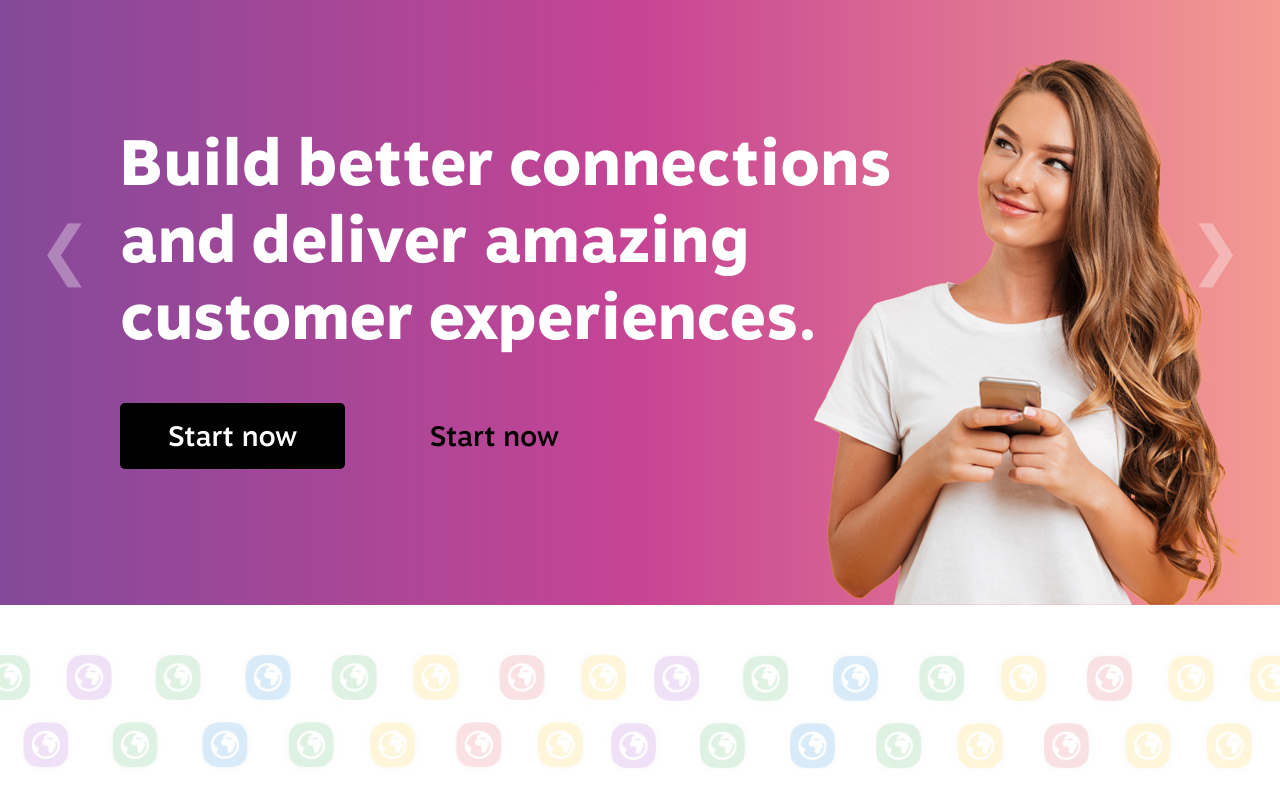
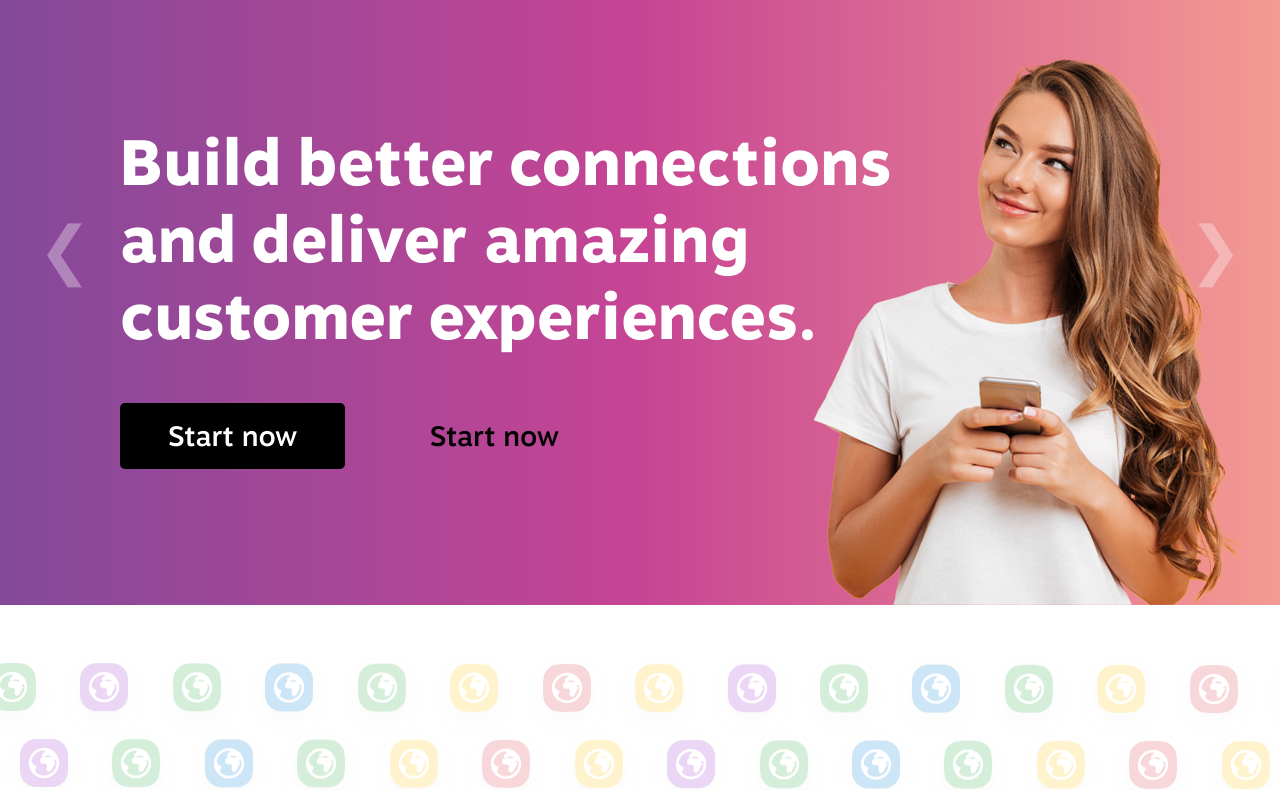
Before and after one commit to SkorczanFFF/WebArray, a plain HTML site: page index.html in a window 1280 px wide. Shown: the part 171-961 px from the top of the page. Drawn offline with Linux system fonts and the light colour scheme.

Commit message:
added first globe section

```diff
--- a/index.html
+++ b/index.html
@@ -65,7 +65,63 @@
 
   <!-- CONTENT -->
   <section class="content">
-    <img class="globes" src="./assets/img/globes.jpg">
+    <div class="globes">
+      <div class="globes__row globes-moved">
+        <img src="./assets/img/icon_green.png" alt="globe" class="globe" />
+        <img src="./assets/img/icon_violet.png" alt="globe" class="globe" />
+        <img src="./assets/img/icon_green.png" alt="globe" class="globe" />
+        <img src="./assets/img/icon_blue.png" alt="globe" class="globe" />
+        <img src="./assets/img/icon_green.png" alt="globe" class="globe" />
+        <img src="./assets/img/icon_yellow.png" alt="globe" class="globe" />
+        <img src="./assets/img/icon_red.png" alt="globe" class="globe" />
+        <img src="./assets/img/icon_yellow.png" alt="globe" class="globe" />
+        <img src="./assets/img/icon_violet.png" alt="globe" class="globe" />
+        <img src="./assets/img/icon_green.png" alt="globe" class="globe" />
+        <img src="./assets/img/icon_blue.png" alt="globe" class="globe" />
+        <img src="./assets/img/icon_green.png" alt="globe" class="globe" />
+        <img src="./assets/img/icon_yellow.png" alt="globe" class="globe" />
+        <img src="./assets/img/icon_red.png" alt="globe" class="globe" />
+        <img src="./assets/img/icon_yellow.png" alt="globe" class="globe" />
+        <img src="./assets/img/icon_yellow.png" alt="globe" class="globe" />
+        <img src="./assets/img/icon_green.png" alt="globe" class="globe" />
+        <img src="./assets/img/icon_violet.png" alt="globe" class="globe" />
+        <img src="./assets/img/icon_green.png" alt="globe" class="globe" />
+        <img src="./assets/img/icon_blue.png" alt="globe" class="globe" />
+        <img src="./assets/img/icon_green.png" alt="globe" class="globe" />
+        <img src="./assets/img/icon_yellow.png" alt="globe" class="globe" />
+        <img src="./assets/img/icon_red.png" alt="globe" class="globe" />
+        <img src="./assets/img/icon_green.png" alt="globe" class="globe" />
+        <img src="./assets/img/icon_blue.png" alt="globe" class="globe" />
+      </div>
+      <div class="globes__row">
+        <img src="./assets/img/icon_violet.png" alt="globe" class="globe" />
+        <img src="./assets/img/icon_green.png" alt="globe" class="globe" />
+        <img src="./assets/img/icon_blue.png" alt="globe" class="globe" />
+        <img src="./assets/img/icon_green.png" alt="globe" class="globe" />
+        <img src="./assets/img/icon_yellow.png" alt="globe" class="globe" />
+        <img src="./assets/img/icon_red.png" alt="globe" class="globe" />
+        <img src="./assets/img/icon_yellow.png" alt="globe" class="globe" />
+        <img src="./assets/img/icon_violet.png" alt="globe" class="globe" />
+        <img src="./assets/img/icon_green.png" alt="globe" class="globe" />
+        <img src="./assets/img/icon_blue.png" alt="globe" class="globe" />
+        <img src="./assets/img/icon_green.png" alt="globe" class="globe" />
+        <img src="./assets/img/icon_yellow.png" alt="globe" class="globe" />
+        <img src="./assets/img/icon_red.png" alt="globe" class="globe" />
+        <img src="./assets/img/icon_yellow.png" alt="globe" class="globe" />
+        <img src="./assets/img/icon_yellow.png" alt="globe" class="globe" />
+        <img src="./assets/img/icon_green.png" alt="globe" class="globe" />
+        <img src="./assets/img/icon_violet.png" alt="globe" class="globe" />
+        <img src="./assets/img/icon_green.png" alt="globe" class="globe" />
+        <img src="./assets/img/icon_blue.png" alt="globe" class="globe" />
+        <img src="./assets/img/icon_green.png" alt="globe" class="globe" />
+        <img src="./assets/img/icon_yellow.png" alt="globe" class="globe" />
+        <img src="./assets/img/icon_red.png" alt="globe" class="globe" />
+        <img src="./assets/img/icon_green.png" alt="globe" class="globe" />
+        <img src="./assets/img/icon_blue.png" alt="globe" class="globe" />
+        <img src="./assets/img/icon_green.png" alt="globe" class="globe" />
+      </div>
+    </div>
+
 
     <div class="devices">
       <div class="devices__wrapper">
--- a/scss/content.scss
+++ b/scss/content.scss
@@ -5,6 +5,20 @@
   .globes {
     padding: 3rem 0;
     width: 100%;
+    overflow: hidden;
+    position: relative;
+    .globes__row {
+      transform: rotate(.1deg);
+      opacity: .2;
+      width: 2400px;
+      .globe {
+        margin: .75rem 1.25rem;
+        filter: drop-shadow(0 8px 8px rgba(72,72,72,0.12))
+      }
+    }
+    .globes-moved {
+      margin-left: -2rem;
+    }
   }
   .devices {
     width: 1200px;
@@ -153,8 +167,7 @@
   background: $lightBlue;
   height: auto;
   margin: -16rem auto;
-  padding: 14rem 0 2rem 0;
-  //text-align: center;
+  padding: 13rem 0 2rem 0;
   overflow: hidden;
   position: relative;
   top: -210px;
@@ -168,7 +181,7 @@
       .breakdown__icon {
         vertical-align:middle;
         margin-right: 1rem;
-        filter: drop-shadow(0 8px 8px rgba(72,72,72,0.12))
+        filter: drop-shadow(0 8px 8px rgba(72,72,72,0.12));
       }
     }
   }
```
Also changed, not shown: scss/content.css, 1 other file.
